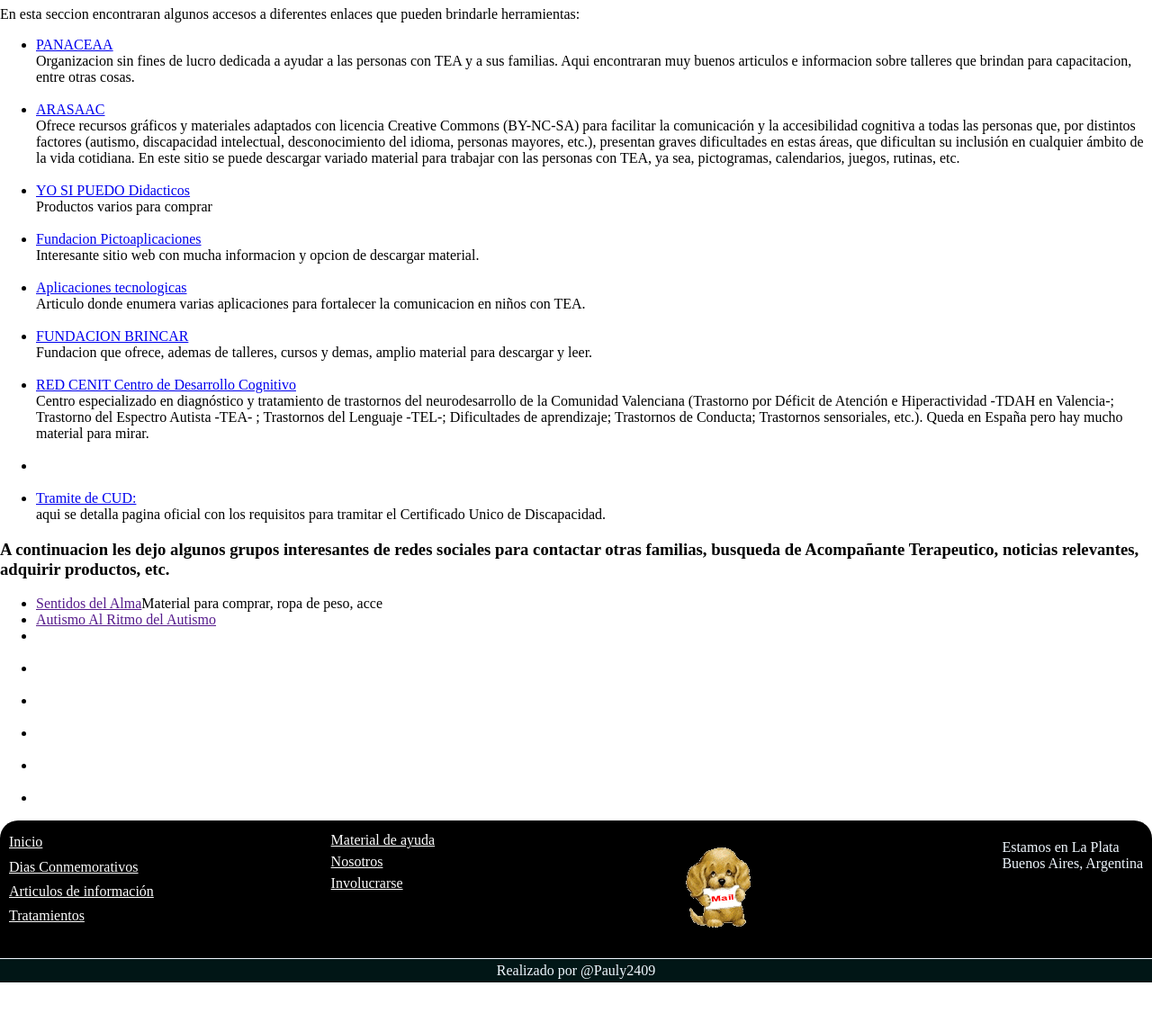
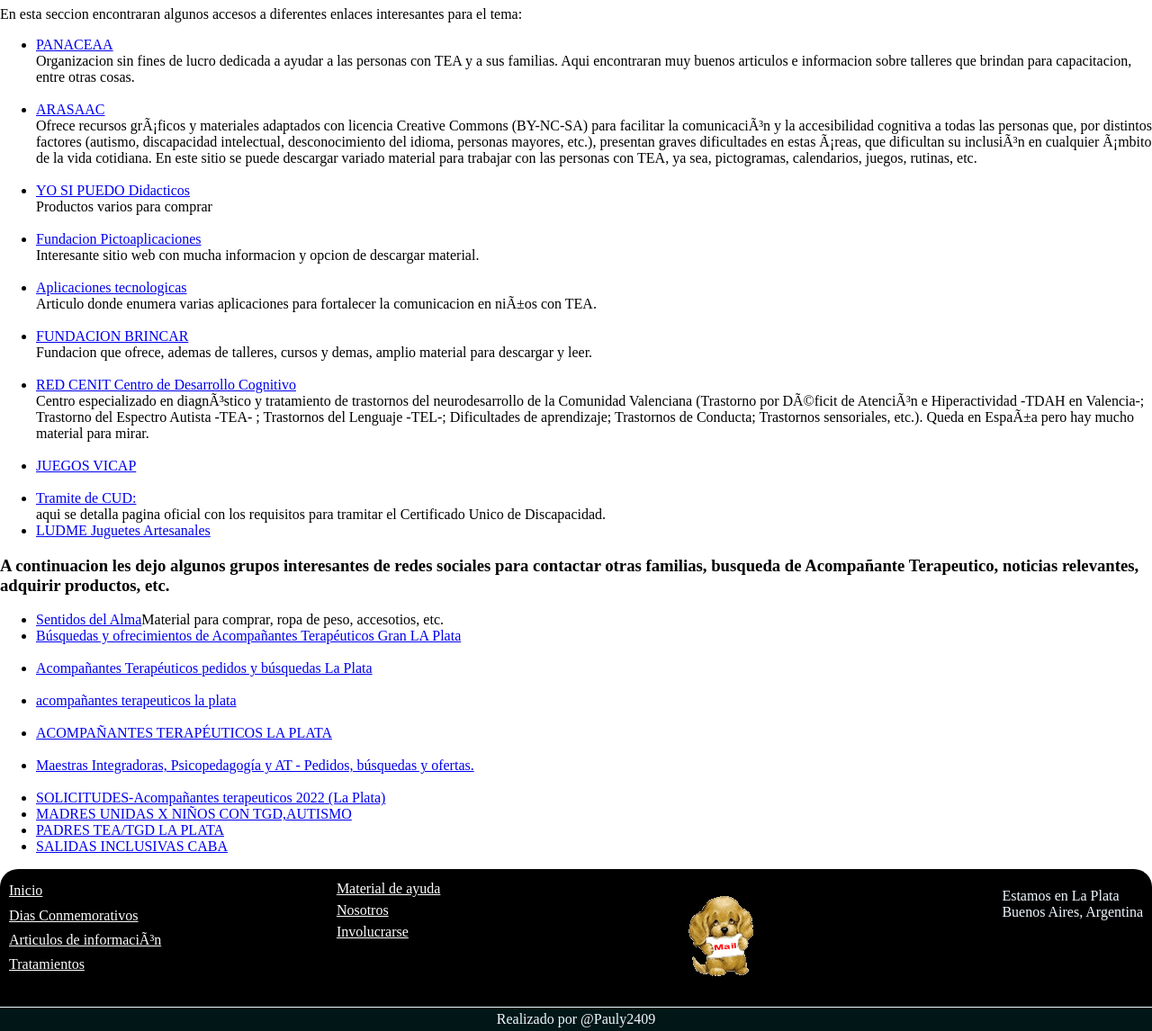
Before and after one commit to Paula2409/El-Autismo-y-Yo, a plain HTML site: page help.html in a window 1280 px wide. Shown: the part 286-1432 px from the top of the page at 90% size. Before the commit the page ends 1378 px from the top, so only its background shows below. Drawn offline with Linux system fonts and the light colour scheme; grey boxes are pictures that could not be loaded.

Commit message:
Modificacion archivo help.html
Se agregaron links de ayuda.

```diff
--- a/help.html
+++ b/help.html
@@ -43,7 +43,7 @@
         <ul>
             <li><a href="days.html">Dias Conmemorativos</a>
                 <ul>
-                    <li><a href="days.html#autismo_days">Día Mundial de la Concientización sobre el Autismo</a></li>
+                    <li><a href="days.html#autismo_days">DÃ­a Mundial de la ConcientizaciÃ³n sobre el Autismo</a></li>
                     <br>
                     <li><a href="days.html#down_days">Dia Mundial del Sindrome de Down</a></li><br>
                     <li><a href="days.html#asperger_days">Dia Internacional del Sindrome de Asperger</a></li><br>
@@ -51,13 +51,13 @@
                     <li><a href="days.html#rett_days">Dia Nacional del Sindrome de Rett</a></li><br>
                 </ul>
             </li>
-            <li><a href="articles.html">Articulos de información</a>
+            <li><a href="articles.html">Articulos de informaciÃ³n</a>
                 <ul>
                     <li><a href="articles.html#autism_adult_articles">Autismo en jovenes y adultos</a></li><br>
-                    <li><a href="articles.html#acomp_ter_articles">El rol del Acompañante terapeutico</a></li><br>
+                    <li><a href="articles.html#acomp_ter_articles">El rol del AcompaÃ±ante terapeutico</a></li><br>
                     <li><a href="articles.html#des_sens_articles">Trastorno del procesamiento sensorial</a></li><br>
-                    <li><a href="articles.html#rutines_articles">La rutina y la anticipación en el autismo</a></li><br>
-                    <li><a href="articles.html#detect_early_articles">La importancia de la detección temprana</a></li>
+                    <li><a href="articles.html#rutines_articles">La rutina y la anticipaciÃ³n en el autismo</a></li><br>
+                    <li><a href="articles.html#detect_early_articles">La importancia de la detecciÃ³n temprana</a></li>
                     <br>
                     <li><a href="articles.html#sind_down_articles">Sindrome de Down</a></li><br>
                     <li><a href="articles.html#asperger_articles">Sindrome de Asperger</a></li><br>
@@ -82,29 +82,34 @@
     </div>
     <main>
         <h1>Materiales de Ayuda</h1>
-        <p>En esta seccion encontraran algunos accesos a diferentes enlaces que pueden brindarle herramientas: </p>
+        <p>En esta seccion encontraran algunos accesos a diferentes enlaces interesantes para el tema: </p>
         <ul>
           <li><a href="https://www.panaacea.org/">PANACEAA</a><br>Organizacion sin fines de lucro dedicada a ayudar a las personas con TEA y a sus familias. Aqui encontraran muy buenos articulos e informacion sobre talleres que brindan para capacitacion, entre otras cosas.</li><br>
-         <li><a href="https://arasaac.org/">ARASAAC</a><br>Ofrece recursos gráficos y materiales adaptados con licencia Creative Commons (BY-NC-SA) para facilitar la comunicación y la accesibilidad cognitiva a todas las personas que, por distintos factores (autismo, discapacidad intelectual, desconocimiento del idioma, personas mayores, etc.), presentan graves dificultades en estas áreas, que dificultan su inclusión en cualquier ámbito de la vida cotidiana. En este sitio se puede descargar variado material para trabajar con las personas con TEA, ya sea, pictogramas, calendarios, juegos, rutinas, etc. </li><br>
+         <li><a href="https://arasaac.org/">ARASAAC</a><br>Ofrece recursos grÃ¡ficos y materiales adaptados con licencia Creative Commons (BY-NC-SA) para facilitar la comunicaciÃ³n y la accesibilidad cognitiva a todas las personas que, por distintos factores (autismo, discapacidad intelectual, desconocimiento del idioma, personas mayores, etc.), presentan graves dificultades en estas Ã¡reas, que dificultan su inclusiÃ³n en cualquier Ã¡mbito de la vida cotidiana. En este sitio se puede descargar variado material para trabajar con las personas con TEA, ya sea, pictogramas, calendarios, juegos, rutinas, etc. </li><br>
           <li><a href="https://www.yosipuedodidacticos.com/">YO SI PUEDO Didacticos</a><br>Productos varios para comprar</li><br>
           <li><a href="https://www.pictoaplicaciones.com/">Fundacion Pictoaplicaciones</a><br>Interesante sitio web con mucha informacion y opcion de descargar material.</li><br>
-          <li><a href="https://saposyprincesas.elmundo.es/ocio-en-casa/apps-videojuegos/aplicaciones-para-ayudar-a-los-ninos-con-autismo-a-comunicarse/">Aplicaciones tecnologicas</a><br>Articulo donde enumera varias aplicaciones para fortalecer la comunicacion en niños con TEA.</li><br>
+          <li><a href="https://saposyprincesas.elmundo.es/ocio-en-casa/apps-videojuegos/aplicaciones-para-ayudar-a-los-ninos-con-autismo-a-comunicarse/">Aplicaciones tecnologicas</a><br>Articulo donde enumera varias aplicaciones para fortalecer la comunicacion en niÃ±os con TEA.</li><br>
           <li><a href="https://www.brincar.org.ar/">FUNDACION BRINCAR</a><br>Fundacion que ofrece, ademas de talleres, cursos y demas, amplio material para descargar y leer.<br></li><br>
-          <li><a href="https://www.redcenit.com/">RED CENIT Centro de Desarrollo Cognitivo</a><br>Centro especializado en diagnóstico y tratamiento de trastornos del neurodesarrollo de la Comunidad Valenciana (Trastorno por Déficit de Atención e Hiperactividad -TDAH en Valencia-; Trastorno del Espectro Autista -TEA- ; Trastornos del Lenguaje -TEL-; Dificultades de aprendizaje; Trastornos de Conducta; Trastornos sensoriales, etc.). Queda en España pero hay mucho material para mirar.</li><br>
-          <li><a href=""></a></li><br>
+          <li><a href="https://www.redcenit.com/">RED CENIT Centro de Desarrollo Cognitivo</a><br>Centro especializado en diagnÃ³stico y tratamiento de trastornos del neurodesarrollo de la Comunidad Valenciana (Trastorno por DÃ©ficit de AtenciÃ³n e Hiperactividad -TDAH en Valencia-; Trastorno del Espectro Autista -TEA- ; Trastornos del Lenguaje -TEL-; Dificultades de aprendizaje; Trastornos de Conducta; Trastornos sensoriales, etc.). Queda en EspaÃ±a pero hay mucho material para mirar.</li><br>
+          <li><a href="https://www.juegosvicap.com.ar/">JUEGOS VICAP</a></li><br>
           <li><a href="https://www.argentina.gob.ar/servicio/como-obtener-el-certificado-unico-de-discapacidad-cud">Tramite de CUD: </a></li>aqui se detalla pagina oficial con los requisitos para tramitar el Certificado Unico de Discapacidad.
+	<li><a href="https://www.tienda.ludme.com.ar/">LUDME Juguetes Artesanales</a></li>
+
         </ul>
 
         <h3>A continuacion les dejo algunos grupos interesantes de redes sociales para contactar otras familias, busqueda de Acompañante Terapeutico, noticias relevantes, adquirir productos, etc.</h3>
         <ul>
-          <li><a href="">Sentidos del Alma</a>Material para comprar, ropa de peso, acce</li>
-         <li><a href="">Autismo Al Ritmo del Autismo</a></li>
-         <li><a href=""></a></li><br>
-          <li><a href=""></a></li><br>
-          <li><a href=""></a></li><br>
-          <li><a href=""></a></li><br>
-          <li><a href=""></a></li><br>
-          <li><a href=""></a></li>
+          <li><a href="https://www.instagram.com/s_delalma/?hl=es">Sentidos del Alma</a>Material para comprar, ropa de peso, accesotios, etc.</li>
+         <li><a href="https://www.facebook.com/groups/atgranlaplata/">Búsquedas y ofrecimientos de Acompañantes Terapéuticos Gran LA Plata</a></li><br>
+          <li><a href="https://www.facebook.com/groups/1536125963301904/">Acompañantes Terapéuticos pedidos y búsquedas La Plata</a></li><br>
+          <li><a href="https://www.facebook.com/groups/156948011165084/">acompañantes terapeuticos la plata</a></li><br>
+          <li><a href="https://www.facebook.com/groups/121635748003017/">ACOMPAÑANTES TERAPÉUTICOS LA PLATA</a></li><br>
+          <li><a href="https://www.facebook.com/groups/1609856972578939/">Maestras Integradoras, Psicopedagogía y AT - Pedidos, búsquedas y ofertas.</a></li><br>
+          <li><a href="https://www.facebook.com/groups/237951910081260/">SOLICITUDES-Acompañantes terapeuticos 2022 (La Plata)</a></li>
+	<li><a href="https://www.facebook.com/groups/167589179982443/">MADRES UNIDAS X NIÑOS CON TGD,AUTISMO</a></li>
+	<li><a href="https://www.facebook.com/groups/356588694692856/">PADRES TEA/TGD LA PLATA</a></li>
+	<li><a href="https://www.instagram.com/salidasinclusivas/?hl=es">SALIDAS INCLUSIVAS CABA</a></li>
+
         </ul>
 
 
@@ -116,7 +121,7 @@
 
             <a href="index.html">Inicio</a><br>
             <a href="days.html">Dias Conmemorativos</a><br>
-            <a href="articles.html">Articulos de información</a><br>
+            <a href="articles.html">Articulos de informaciÃ³n</a><br>
             <a href="therapies.html">Tratamientos</a></li><br>
 
 
```
